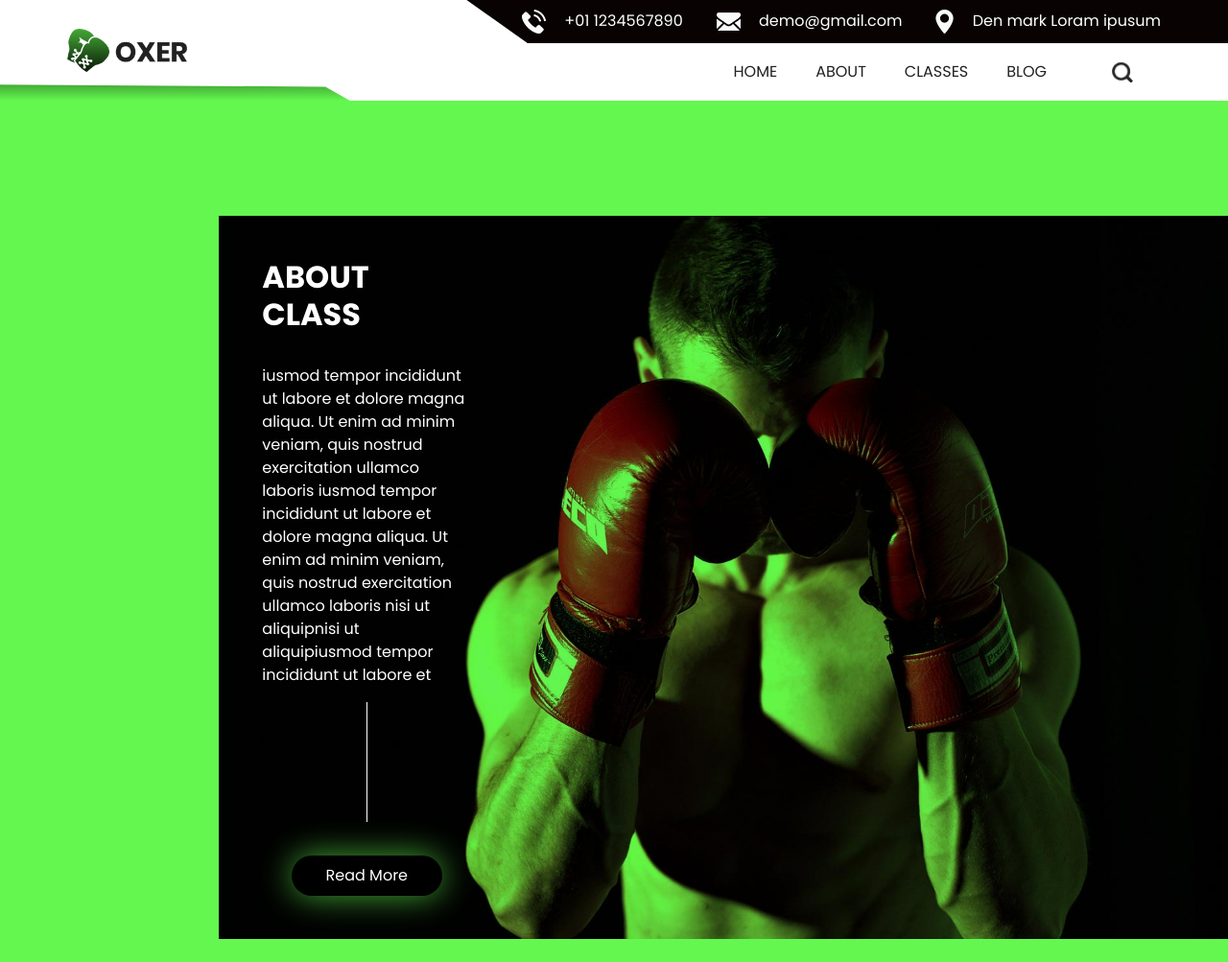
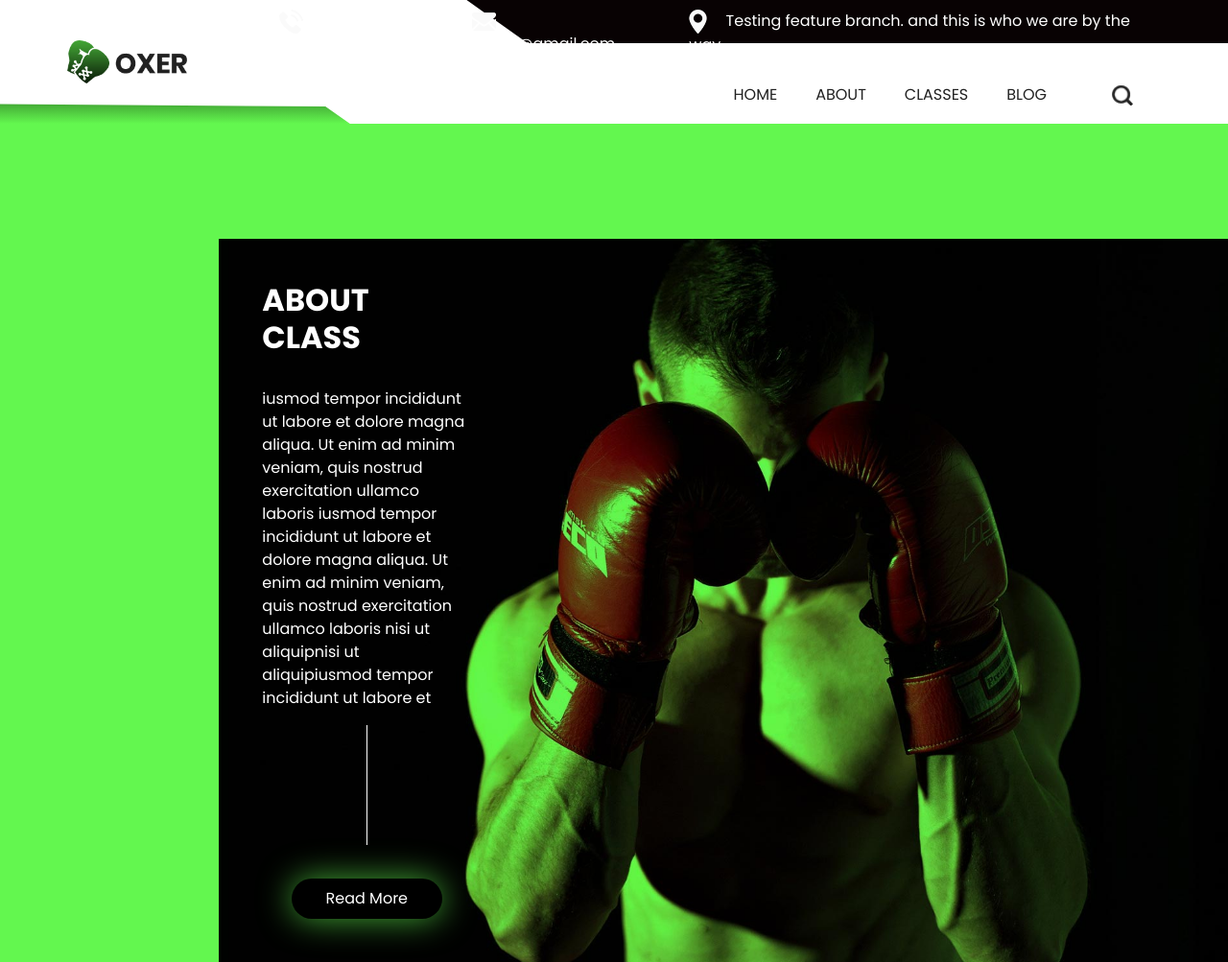
Before and after one commit to dezotest/boxer-app, a plain HTML site: page about.html in a window 1280 px wide. Shown: the top 1003 px of the page at 96% size. Drawn offline with nearby package versions, Linux system fonts and the light colour scheme; some packages are replaced by stand-ins of ours; a web font is replaced by a local one.

Commit message:
feature1 branch

```diff
--- a/about.html
+++ b/about.html
@@ -55,7 +55,7 @@
                 <li class="">
                   <a class="" href="">
                     <img src="images/location.png" alt="" />
-                    <span>Den mark Loram ipusum</span>
+                    <span>Testing feature branch. and this is who we are by the way</span>
                   </a>
                 </li>
               </ul>
```
